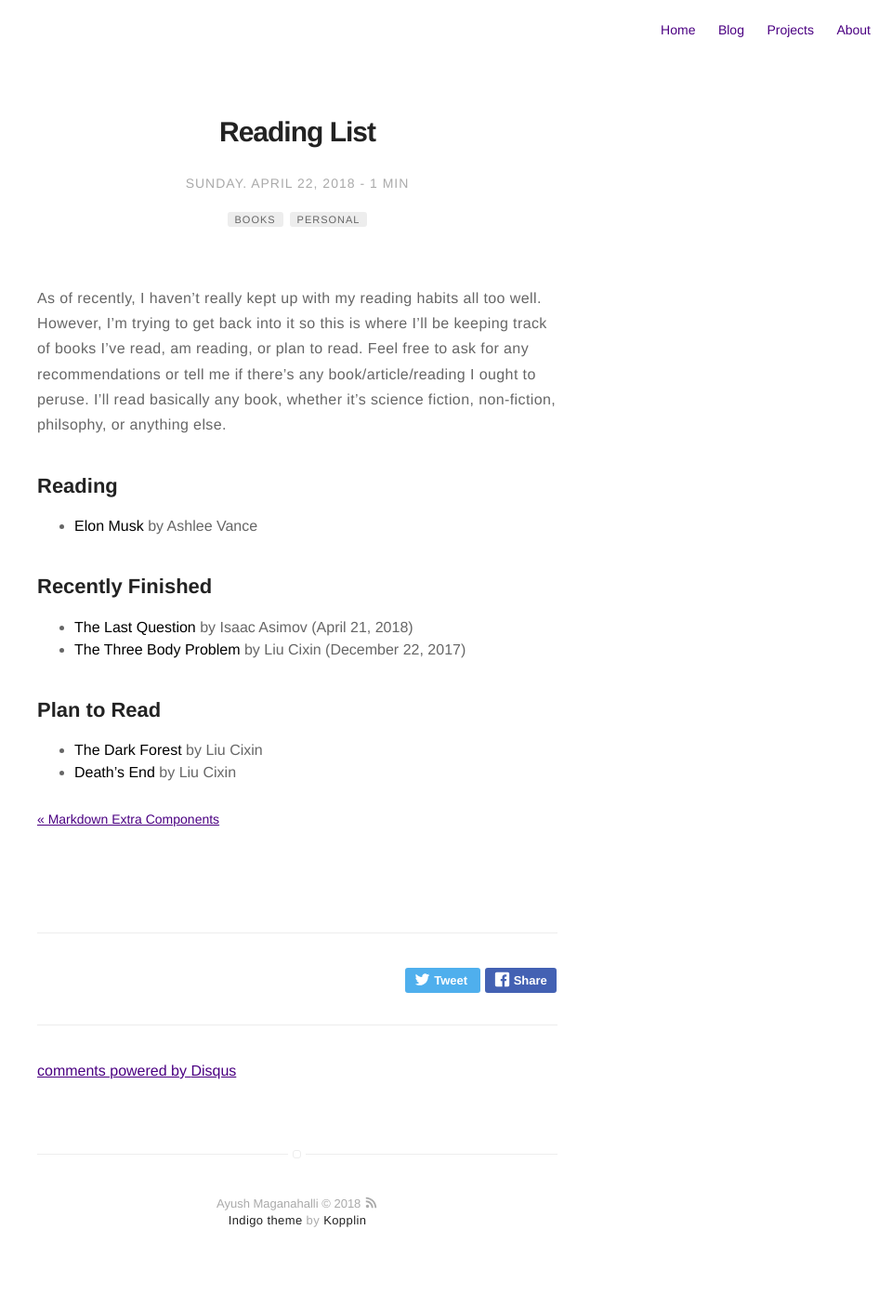
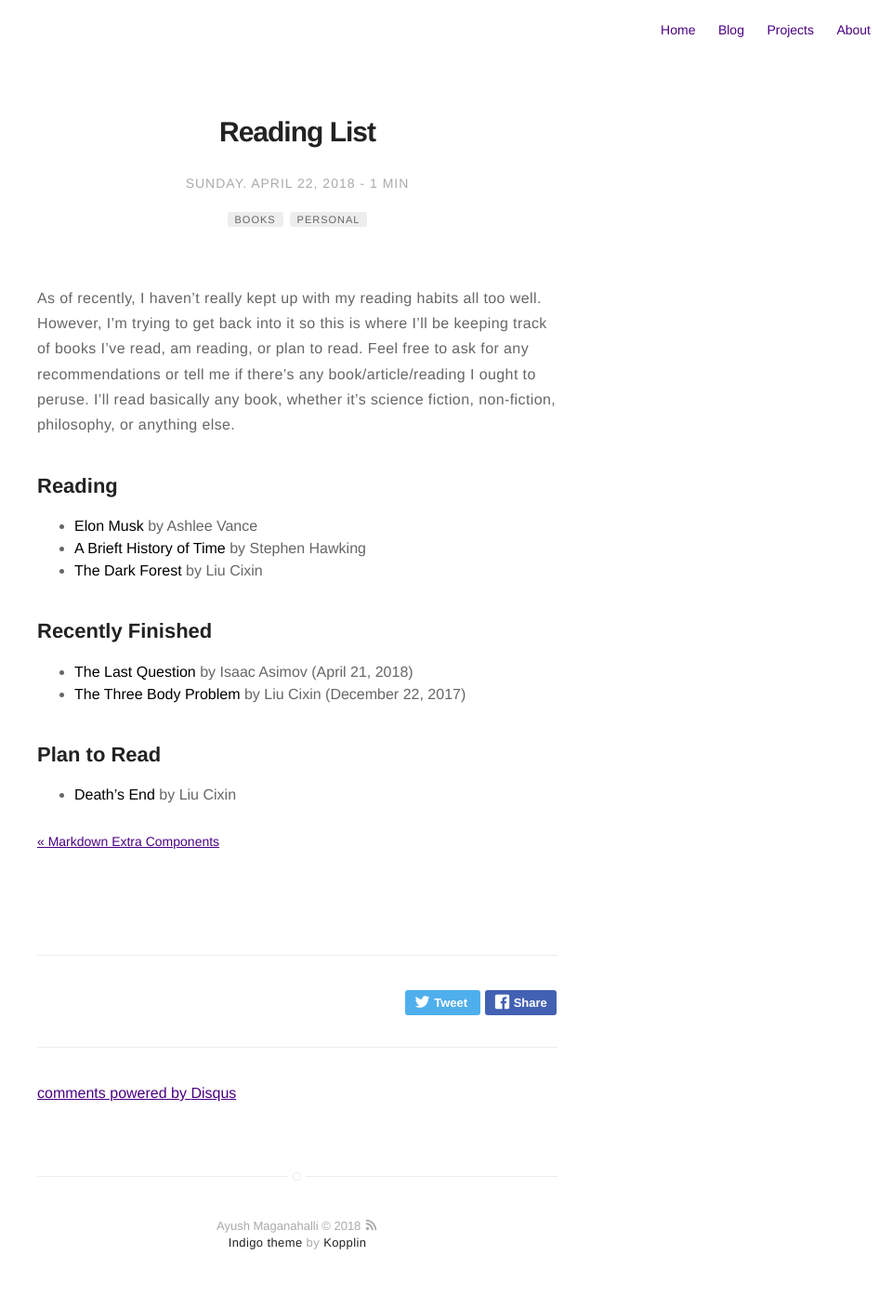
Before and after one commit to ayushsm/ayushsm-github.com, a Jekyll site: the page built from _posts/2018-04-20-reading-list.markdown, in a window 1280 px wide. Shown: the whole page at 93% size, without its empty margins (320-1280 px from the left). Built offline with Jekyll 4.4.1, drawn with Linux system fonts in a browser that asks for light colours; comment, search, counter and statistics services are not loaded; before the commit the page ends 1384 px from its top, so only the background shows below that.

Commit message:
updates on BioE to EECS and update Reading List

```diff
--- a/_config.yml
+++ b/_config.yml
@@ -1,6 +1,6 @@
 # main text of home
 name: Ayush Maganahalli
-bio: UC Berkeley, BioE/EECS
+bio: UC Berkeley, EECS
 
 # twitter summary info
 description: "Hey there, I'm Ayush Maganahalli and this is my personal website!"
--- a/_posts/2018-04-20-reading-list.markdown
+++ b/_posts/2018-04-20-reading-list.markdown
@@ -7,17 +7,18 @@ tag:
 - personal
 category: blog
 author: ayushsm
-description: Various things I'm Reading
+description: Various Things I'm Reading
 ---
-As of recently, I haven't really kept up with my reading habits all too well. However, I'm trying to get back into it so this is where I'll be keeping track of books I've read, am reading, or plan to read. Feel free to ask for any recommendations or tell me if there's any book/article/reading I ought to peruse. I'll read basically any book, whether it's science fiction, non-fiction, philsophy, or anything else.
+As of recently, I haven't really kept up with my reading habits all too well. However, I'm trying to get back into it so this is where I'll be keeping track of books I've read, am reading, or plan to read. Feel free to ask for any recommendations or tell me if there's any book/article/reading I ought to peruse. I'll read basically any book, whether it's science fiction, non-fiction, philosophy, or anything else.
 
 ## Reading
 * **Elon Musk** by Ashlee Vance
+* **A Brieft History of Time** by Stephen Hawking
+* **The Dark Forest** by Liu Cixin
 
 ## Recently Finished
 * **The Last Question** by Isaac Asimov (April 21, 2018)
 * **The Three Body Problem** by Liu Cixin (December 22, 2017)
 
 ## Plan to Read
-* **The Dark Forest** by Liu Cixin
 * **Death's End** by Liu Cixin
```
Also changed, not shown: about.md (+1 -1 lines), 1 other file.
